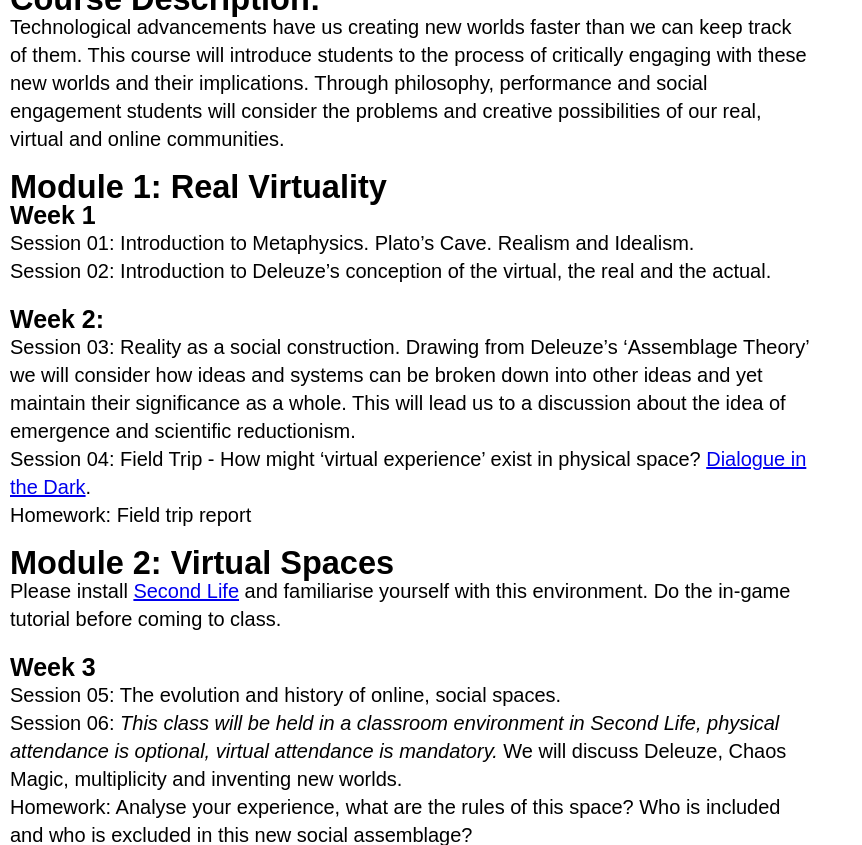
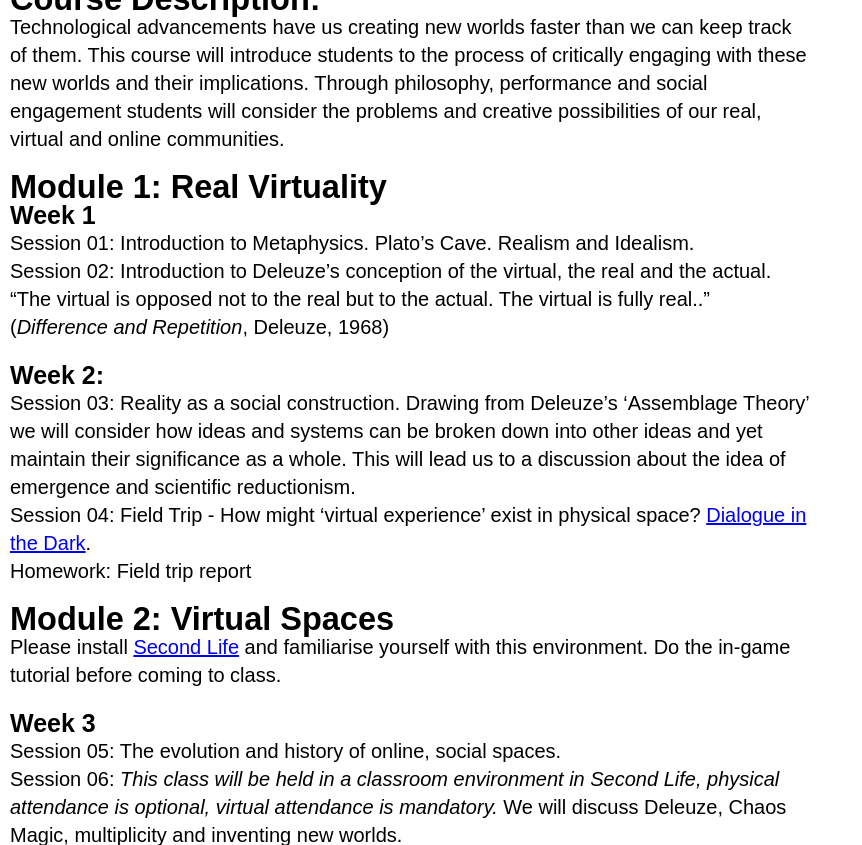
Before and after one commit to samhains/samhains.github.io, a Jekyll site: the page built from blog/_posts/taa/2018-02-07-virtual-community-syllabus.md, in a window 1280 px wide and 900 px high, scrolled down 519 px, cut to the strip 0-845 px from the top of the window. Shown: the whole strip, without its empty margins (0-862 px from the left). Built offline with Jekyll 4.4.1, drawn with Linux system fonts in a browser that asks for light colours; nearby versions of some CDN libraries.

Commit message:
add quote

```diff
--- a/blog/_posts/taa/2018-02-07-virtual-community-syllabus.md
+++ b/blog/_posts/taa/2018-02-07-virtual-community-syllabus.md
@@ -14,7 +14,7 @@ Technological advancements have us creating new worlds faster than we can keep t
 
 #### Week 1
 Session 01:  Introduction to Metaphysics. Plato's Cave. Realism and Idealism.<br/>
-Session 02: Introduction to Deleuze's conception of the virtual, the real and the actual.
+Session 02: Introduction to Deleuze's conception of the virtual, the real and the actual. “The virtual is opposed not to the real but to the actual. The virtual is fully real.." (_Difference and Repetition_, Deleuze, 1968)
 
 #### Week 2:
 Session 03: Reality as a social construction. Drawing from Deleuze's 'Assemblage Theory' we will consider how ideas and systems can be broken down into other ideas and yet maintain their significance as a whole. This will lead us to a discussion about the idea of emergence and scientific reductionism.<br/>
```
